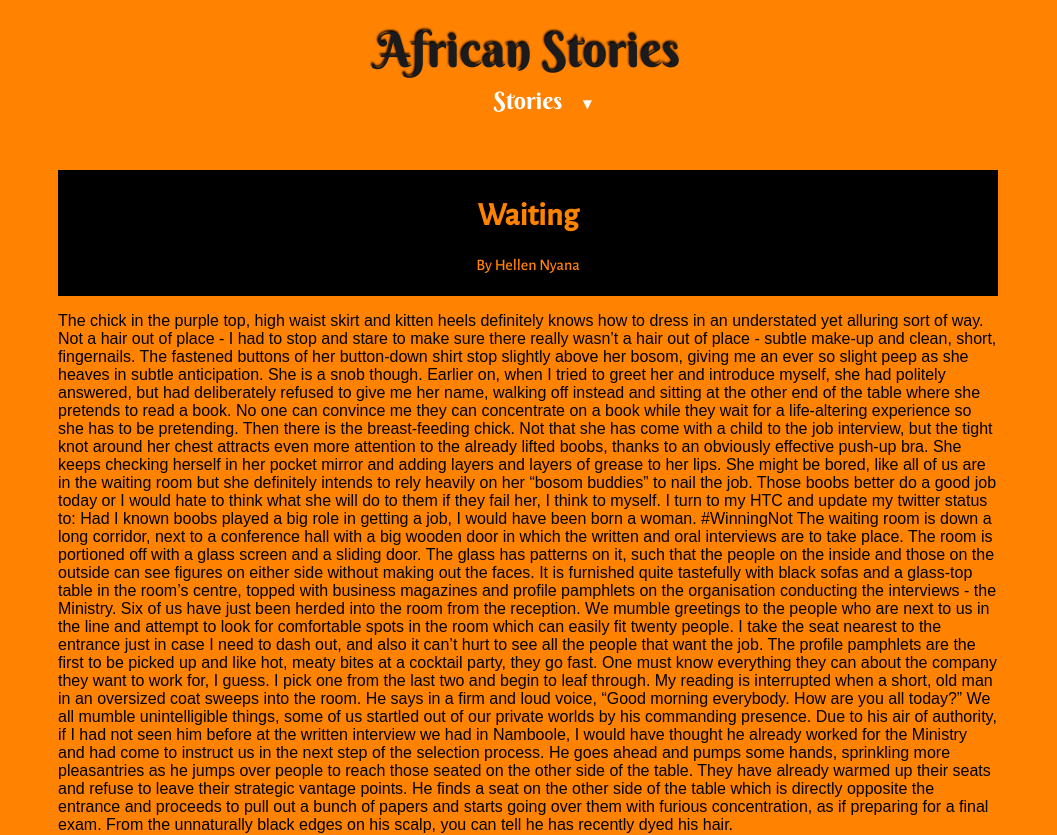
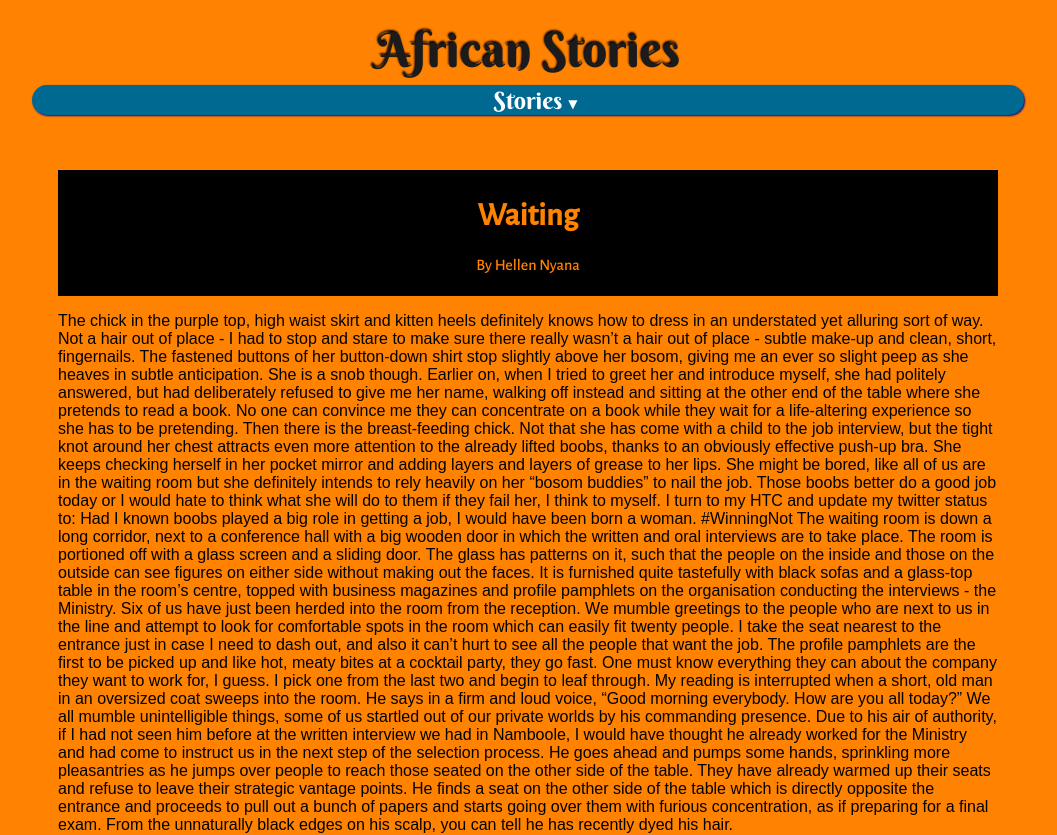
Before and after one commit to modomodo/African-Short-Stories, a plain HTML site: page waiting.html in a window 1280 px wide. Shown: the top 835 px of the page, without its empty margins (112-1169 px from the left). Drawn offline with nearby package versions, Linux system fonts and the light colour scheme.

Commit message:
Update Nav

```diff
--- a/css/main.css
+++ b/css/main.css
@@ -92,6 +92,12 @@ nav a.selected, nav a:hover{
 /** DROPDOWN IMPLEMENTATION **/
 .dropdown{
 	position: relative;
+	max-width: 940px;
+	margin: 0 auto;
+	padding: 0 2%;
+	background: #006992;
+	box-shadow: 1px 1px 2px darkblue;
+	border-radius: 15px;
 }
 
 /** DROPDOWN ICON ON PSEUDO ELEMENT AFTER **/
@@ -109,7 +115,9 @@ nav a.selected, nav a:hover{
 	position: absolute;
 	display: none;
 	text-align: center;
-	background: darkgrey;
+	background: #006992;
+	box-shadow: 1px 1px 2px darkblue;
+	border-radius: 15px;
 }
 
 .drop-nav li{
```
